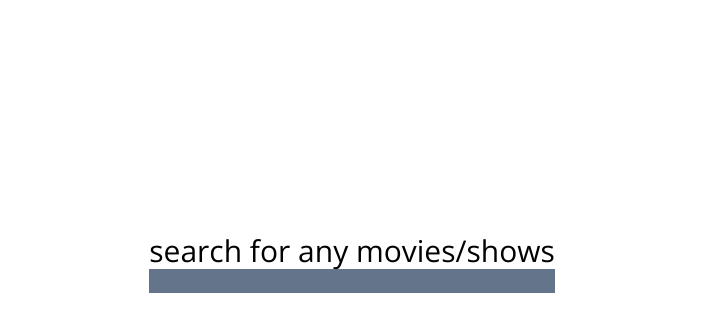
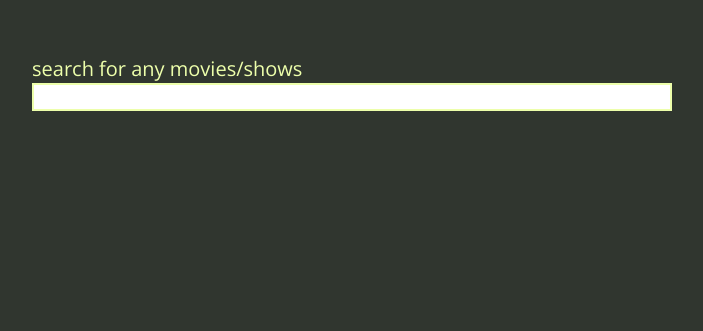
Before and after one commit to Massa-Albani4/movie-trailer-app, a React (Vite) app: page / in a window 1280 px wide. Shown: the part 137-468 px from the top of the page, without its empty margins (288-991 px from the left). Built offline with nearby package versions, Linux system fonts and the light colour scheme.

Commit message:
Add colors to design system

```diff
--- a/package.json
+++ b/package.json
@@ -13,8 +13,10 @@
     "preview": "vite preview"
   },
   "dependencies": {
+    "movie-trailer": "^3.2.2",
     "react": "^18.3.1",
-    "react-dom": "^18.3.1"
+    "react-dom": "^18.3.1",
+    "react-player": "^2.16.0"
   },
   "devDependencies": {
     "@eslint/js": "^9.13.0",
--- a/src/App.jsx
+++ b/src/App.jsx
@@ -1,9 +1,19 @@
+import { useState } from "react";
+import ReactPlayer from "react-player/youtube";
+import movieTrailer from "movie-trailer";
+
 function App() {
   return (
-    <div className="h-screen flex font-body justify-center items-center">
+    <div className="h-screen flex font-body justify-center items-center bg-dark-green">
       <div className="flex flex-col">
-        <h1 className="text-3xl">search for any movies/shows</h1>
-        <input className="bg-slate-500" type="search" />
+        <h1 className="text-xl text-light-green">
+          search for any movies/shows
+        </h1>
+        <input className="border-2 border-light-green" type="search" />
+        <ReactPlayer
+          url="https://www.youtube.com/watch?v=LXb3EKWsInQ"
+          controls={true}
+        />
       </div>
     </div>
   );
--- a/tailwind.config.js
+++ b/tailwind.config.js
@@ -3,9 +3,6 @@ export default {
   content: ["./index.html", "./src/**/*.{js,ts,jsx,tsx}"],
   theme: {
     extend: {
-      colors: {
-        gray: "#686868",
-      },
       screens: {
         xl: "1440px",
         "2xl": "1920px",
@@ -14,6 +11,10 @@ export default {
     fontFamily: {
       body: ["Open Sans"],
     },
+    colors: {
+      "light-green": "#EDFFAB",
+      "dark-green": "#30362F",
+    },
   },
   plugins: [],
 };
```
Also changed, not shown: 1 other file (tests, documents, lock files or other folders).
